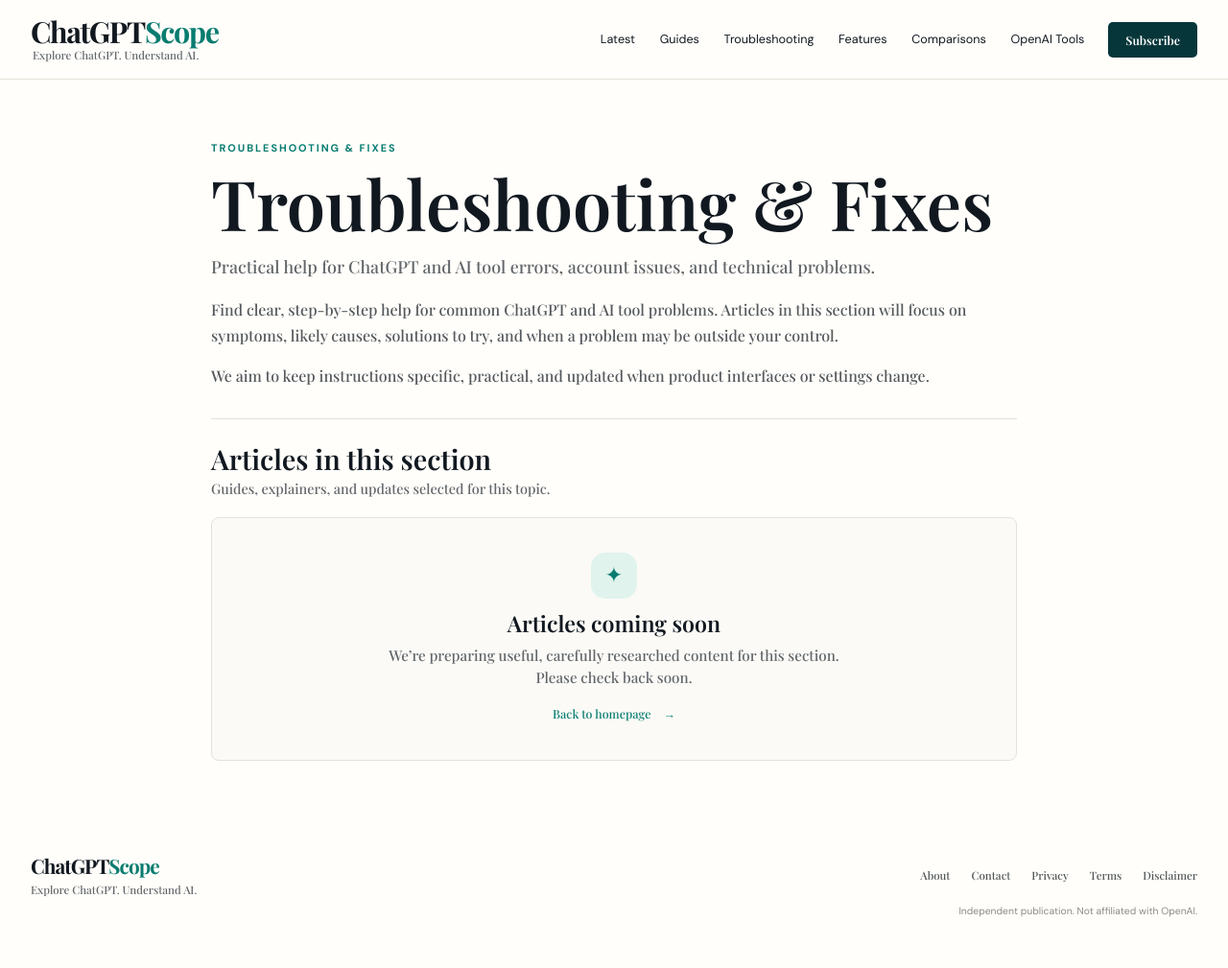
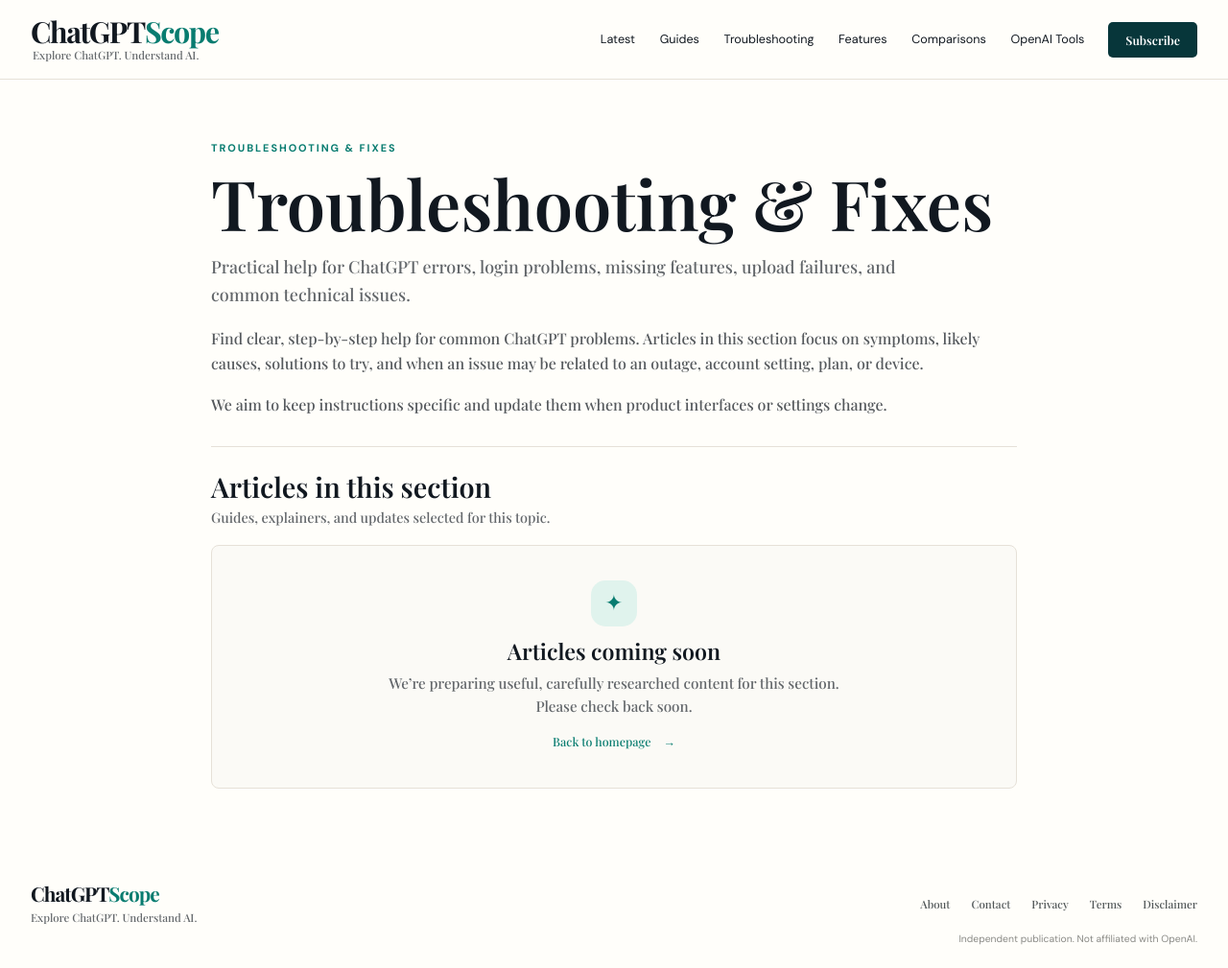
Before and after one commit to todaysnewsai/ChatGPTScope, a Jekyll site: the page built from troubleshooting/index.md, in a window 1280 px wide and 1009 px high. Shown: the whole window at 96% size. Built offline with Jekyll 4.4.1, drawn with Linux system fonts in a browser that asks for light colours.

Commit message:
Complete ChatGPTScope topic page: troubleshooting/index.md

```diff
--- a/troubleshooting/index.md
+++ b/troubleshooting/index.md
@@ -3,9 +3,9 @@
 title: "Troubleshooting & Fixes"
 permalink: /troubleshooting/
 category: troubleshooting
-description: "Practical help for ChatGPT and AI tool errors, account issues, and technical problems."
+description: "Practical help for ChatGPT errors, login problems, missing features, upload failures, and common technical issues."
 ---
 
-Find clear, step-by-step help for common ChatGPT and AI tool problems. Articles in this section will focus on symptoms, likely causes, solutions to try, and when a problem may be outside your control.
+Find clear, step-by-step help for common ChatGPT problems. Articles in this section focus on symptoms, likely causes, solutions to try, and when an issue may be related to an outage, account setting, plan, or device.
 
-We aim to keep instructions specific, practical, and updated when product interfaces or settings change.
+We aim to keep instructions specific and update them when product interfaces or settings change.
```
